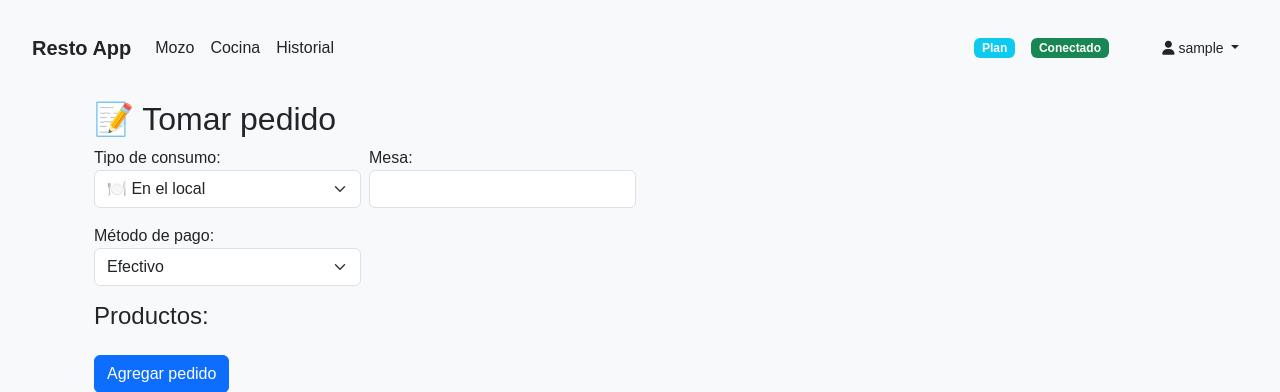
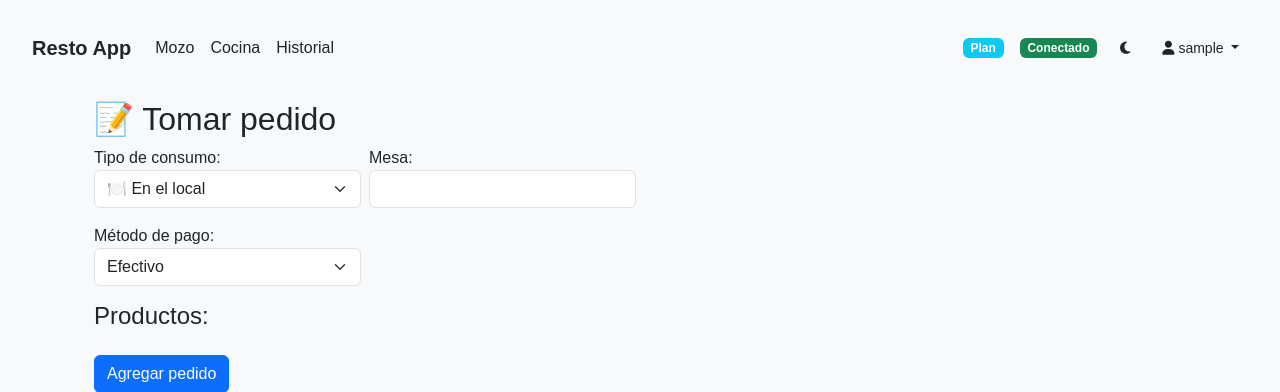
Before and after one commit to Abalito04/App-resto, a Flask app: page / in a window 1280 px wide. Shown: the top 392 px of the page. Run offline with Flask 3, Linux system fonts and the light colour scheme; the visitor is signed in with stand-in values (Sample User, id 1); data that the repository does not hold is empty; some libraries are stand-ins or nearby versions.

Commit message:
mejorando css

```diff
--- a/templates/base.html
+++ b/templates/base.html
@@ -27,8 +27,11 @@
       .navbar-light .btn-outline-dark {
         color: #212529 !important;
       }
-  .dropdown-menu {
-    background-color: inherit;
+      .dropdown-menu.bg-dark {
+        background-color: #23272b !important;
+      }
+      .dropdown-menu.bg-light {
+        background-color: #fff !important;
       }
       .dropdown-menu .dropdown-item {
         color: inherit;
@@ -36,10 +39,13 @@
       .btn-outline-light, .btn-outline-dark {
         border-color: transparent;
       }
+      #toggle-theme {
+        min-width: 40px;
+      }
     </style>
 </head>
 <body class="bg-light">
-<nav class="navbar navbar-expand-lg navbar-dark bg-dark">
+<nav id="main-navbar" class="navbar navbar-expand-lg navbar-dark bg-dark">
   <div class="container-fluid">
     <a class="navbar-brand fw-bold" href="{{ url_for('index_redirect') }}">
       {% if current_restaurante %}{{ current_restaurante.nombre }}{% else %}Resto App{% endif %}
@@ -100,14 +106,17 @@
   function setTheme(dark) {
     document.body.classList.toggle('bg-dark', dark);
     document.body.classList.toggle('text-white', dark);
-    const navbar = document.querySelector('.navbar');
+
+    // Navbar
+    const navbar = document.getElementById('main-navbar');
     if (navbar) {
       navbar.classList.toggle('navbar-dark', dark);
       navbar.classList.toggle('navbar-light', !dark);
       navbar.classList.toggle('bg-dark', dark);
       navbar.classList.toggle('bg-light', !dark);
     }
-    // Cambia el icono del botón
+
+    // Cambia el icono y color del botón de tema
     const themeBtn = document.getElementById('toggle-theme');
     if (themeBtn) {
       const icon = themeBtn.querySelector('i');
@@ -115,10 +124,10 @@
         icon.classList.toggle('fa-moon', !dark);
         icon.classList.toggle('fa-sun', dark);
       }
-      // Cambia el color del botón para que siempre sea visible
-      themeBtn.classList.toggle('btn-outline-light', !dark);
-      themeBtn.classList.toggle('btn-outline-dark', dark);
+      themeBtn.classList.toggle('btn-outline-dark', !dark);
+      themeBtn.classList.toggle('btn-outline-light', dark);
     }
+
     // Cambia los dropdowns
     document.querySelectorAll('.dropdown-menu').forEach(menu => {
       menu.classList.toggle('bg-dark', dark);
@@ -126,11 +135,10 @@
       menu.classList.toggle('text-white', dark);
       menu.classList.toggle('text-dark', !dark);
     });
-    // Guarda preferencia
+
     localStorage.setItem('darkTheme', dark ? '1' : '0');
   }
 
-  // Inicializa el tema según preferencia guardada
   document.addEventListener('DOMContentLoaded', function() {
     const dark = localStorage.getItem('darkTheme') === '1';
     setTheme(dark);
```
Lines whose indentation alone changed are shown as unchanged.
